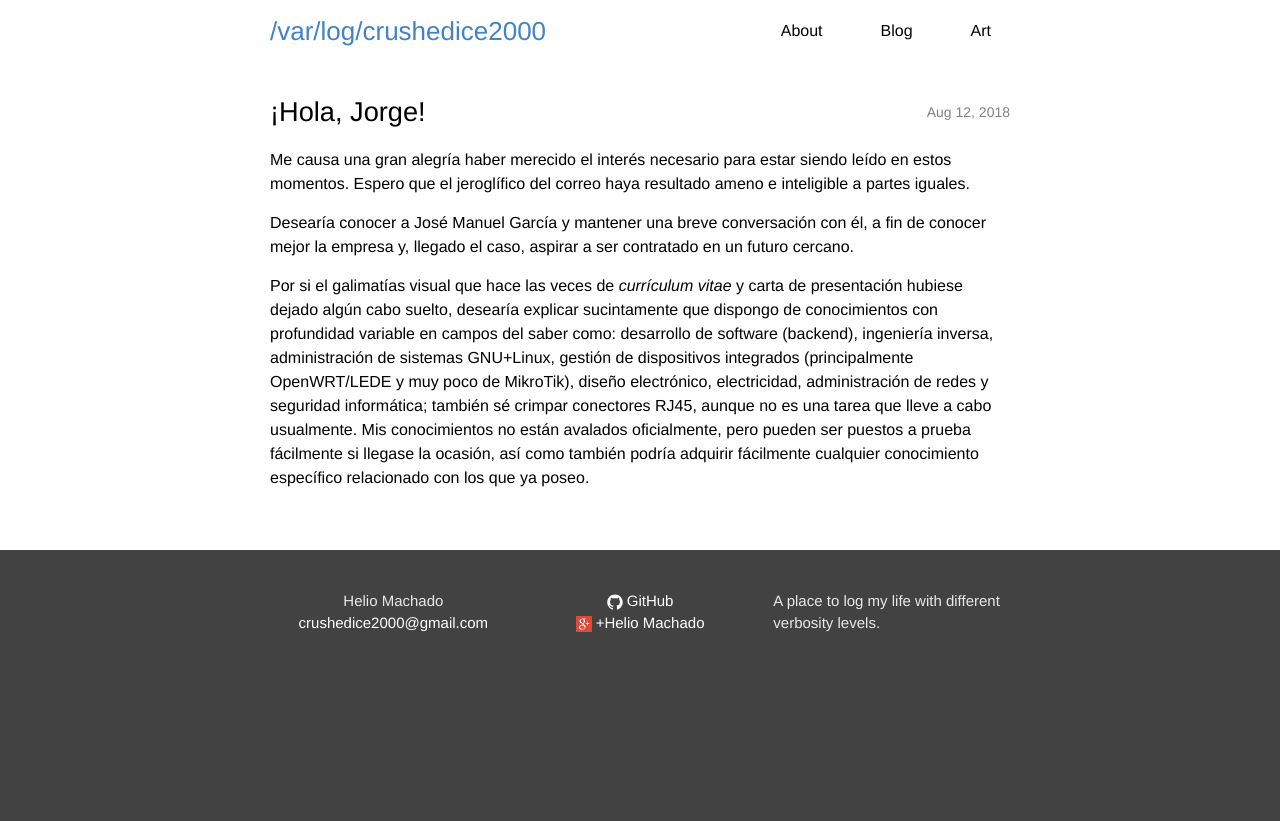
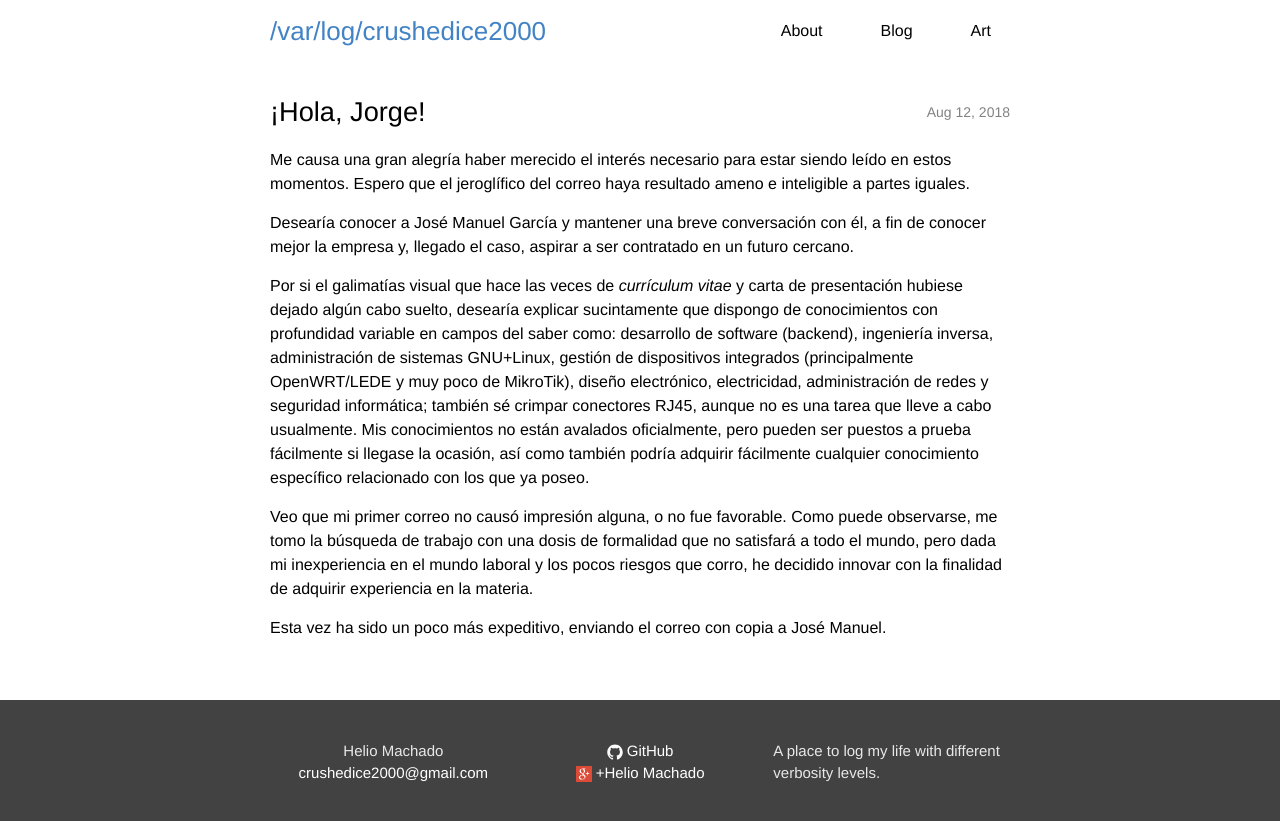
Before and after one commit to 0x2b3bfa0/0x2b3bfa0.github.io, a Jekyll site: the page built from _posts/2018-8-12-zafiro.md, in a window 1280 px wide. Shown: the top 821 px of the page. Built offline with Jekyll 4.4.1, drawn with Linux system fonts in a browser that asks for light colours.

Commit message:
Zafiro (segundo intento)

```diff
--- a/_posts/2018-8-12-zafiro.md
+++ b/_posts/2018-8-12-zafiro.md
@@ -9,3 +9,7 @@ Me causa una gran alegría haber merecido el interés necesario para estar siend
 Desearía conocer a José Manuel García y mantener una breve conversación con él, a fin de conocer mejor la empresa y, llegado el caso, aspirar a ser contratado en un futuro cercano.
 
 Por si el galimatías visual que hace las veces de _currículum vitae_ y carta de presentación hubiese dejado algún cabo suelto, desearía explicar sucintamente que dispongo de conocimientos con profundidad variable en campos del saber como: desarrollo de software (backend), ingeniería inversa, administración de sistemas GNU+Linux, gestión de dispositivos integrados (principalmente OpenWRT/LEDE y muy poco de MikroTik), diseño electrónico, electricidad, administración de redes y seguridad informática; también sé crimpar conectores RJ45, aunque no es una tarea que lleve a cabo usualmente. Mis conocimientos no están avalados oficialmente, pero pueden ser puestos a prueba fácilmente si llegase la ocasión, así como también podría adquirir fácilmente cualquier conocimiento específico relacionado con los que ya poseo.
+
+Veo que mi primer correo no causó impresión alguna, o no fue favorable. Como puede observarse, me tomo la búsqueda de trabajo con una dosis de formalidad que no satisfará a todo el mundo, pero dada mi inexperiencia en el mundo laboral y los pocos riesgos que corro, he decidido innovar con la finalidad de adquirir experiencia en la materia.
+
+Esta vez ha sido un poco más expeditivo, enviando el correo con copia a José Manuel.
```
